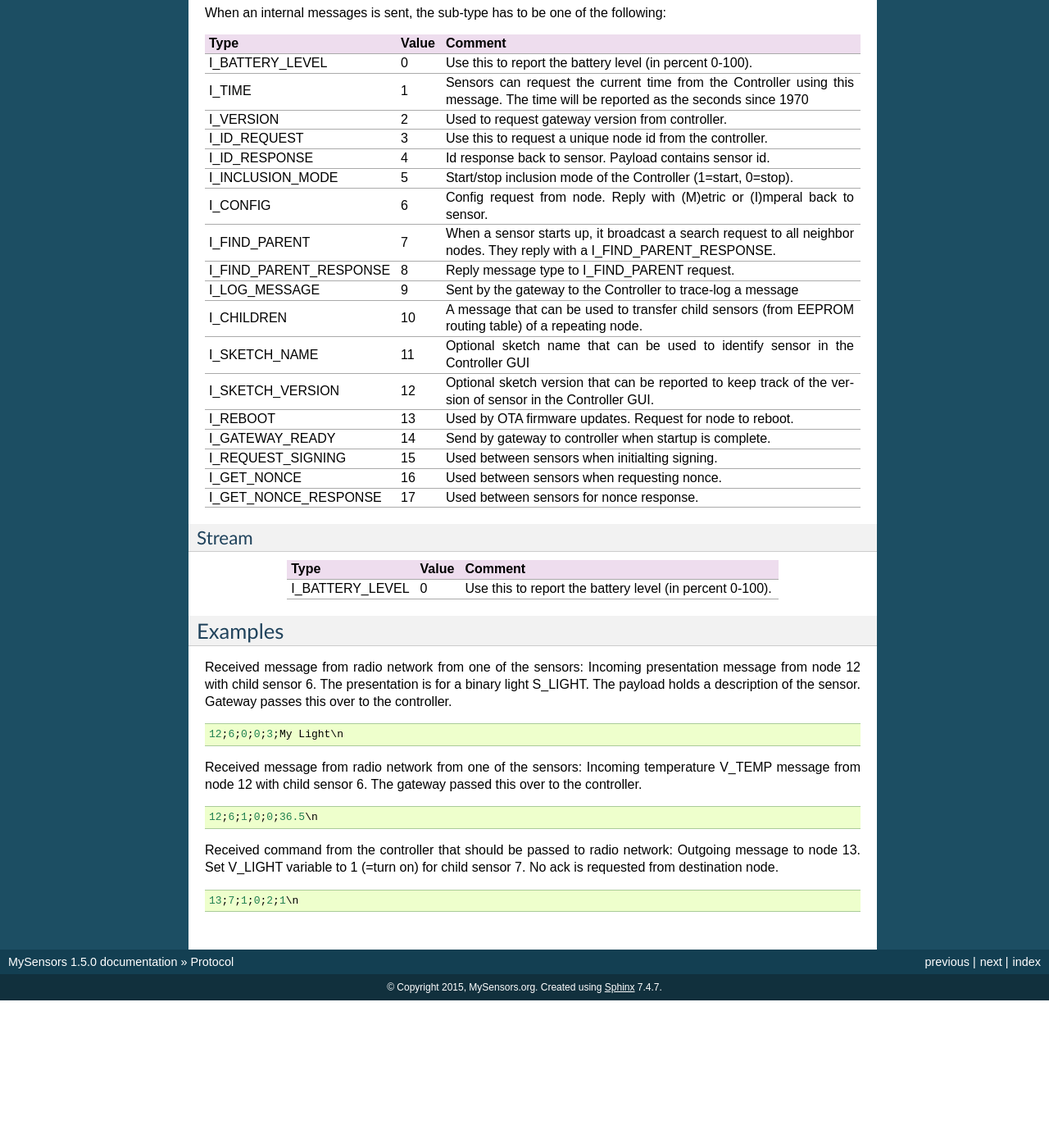
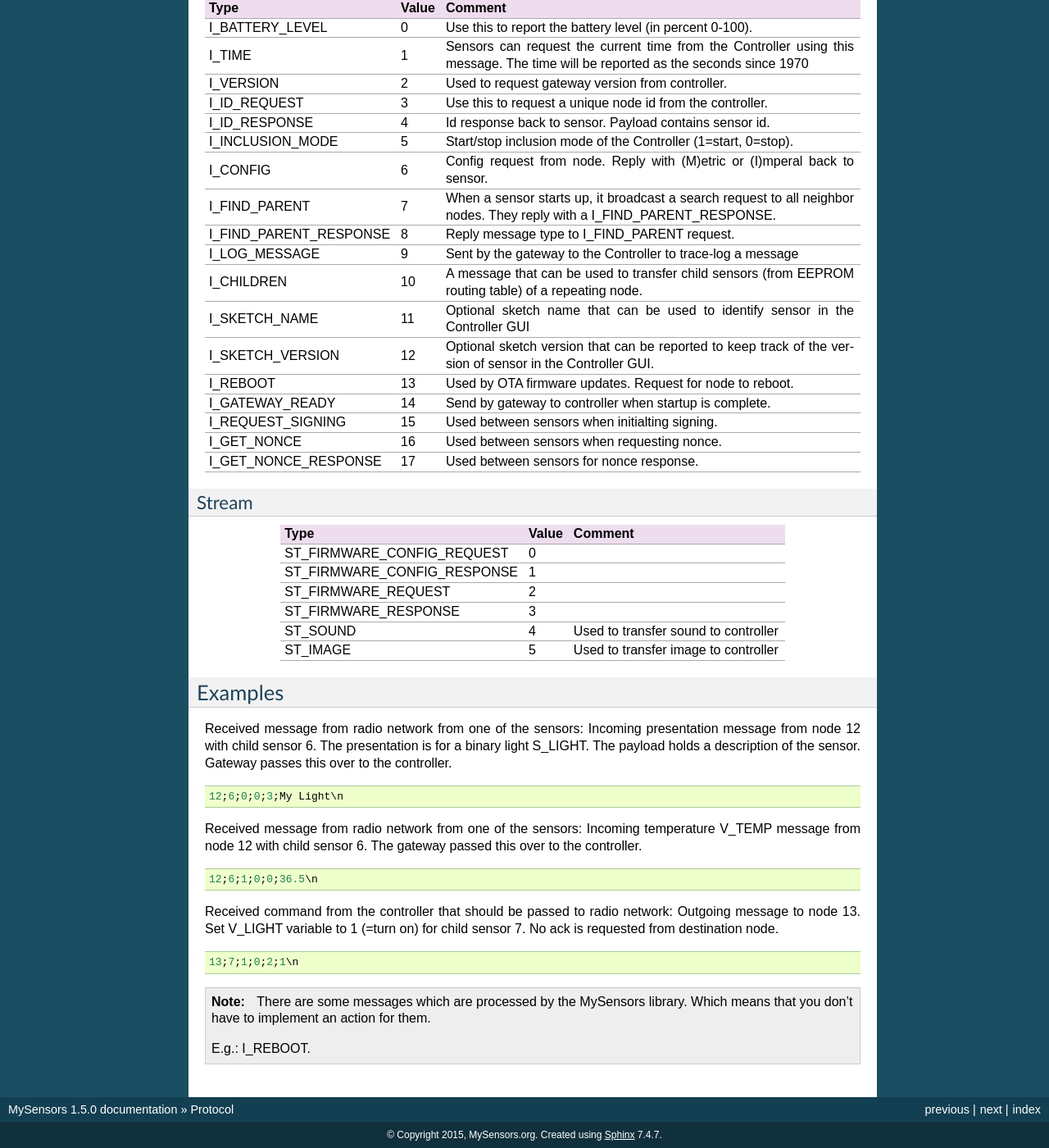
Before and after one commit to alfredocdmiranda/MySensors, a Sphinx documentation site: the page built from docs/protocol.rst, in a window 1280 px wide and 1400 px high, scrolled down 4715 px. Shown: the whole window at 82% size. Built offline with Sphinx 7.4.7, drawn with Linux system fonts in a browser that asks for light colours; before the commit the page ends 5935 px from its top, so only the background shows below that; some of the changed text lies outside the part shown.

Commit message:
Added stream subtype

```diff
--- a/docs/protocol.rst
+++ b/docs/protocol.rst
@@ -46,6 +46,14 @@ stream	      4     Used for OTA firmware updates.
 
 Message Sub-types
 *****************
+
+
+.. note::
+
+    If you feel that these sub-types don't fit your needs, there are some
+    custom varaibles that you can use. However, you think that people maybe
+    have the same issue, you can modify the liberary and add your variable,
+    then, pull your modifications to the development branch.
 
 Presentation
 ------------
@@ -109,11 +117,7 @@ Type	                  Value  Comment	                               Used by
 V_TEMP                    0      Temperature                               S_TEMP, S_HEATER, S_HVAC
 V_HUM                     1      Humidity                                  S_HUM
 V_STATUS                  2      Binary status. 0=off 1=on                 S_LIGHT, S_DIMMER, S_SPRINKLER, S_HVAC, S_HEATER
-V_LIGHT                   2      | *Deprecated* Alias for V_STATUS.        S_LIGHT, S_DIMMER, S_SPRINKLER
-                                 | Light status. 0=off 1=on
 V_PERCENTAGE              3      Percentage value. 0-100(%)                S_DIMMER
-V_DIMMER                  3      | *Deprecated* Alias for V_PERCENTAGE.    S_DIMMER
-                                 | Dimmer value. 0-100(%)
 V_PRESSURE                4      Atmospheric Pressure                      S_BARO
 V_FORECAST                5      | Whether forecast. One of "stable",      S_BARO
                                  | "sunny", "cloudy", "unstable",
@@ -209,11 +213,16 @@ I_GET_NONCE_RESPONSE      17     Used between sensors for nonce response.
 Stream
 ------
 
-=======================   ====== =========================================
-Type	                  Value  Comment
-=======================   ====== =========================================
-I_BATTERY_LEVEL           0      Use this to report the battery level (in percent 0-100).
-=======================   ====== =========================================
+============================   ====== =========================================
+Type                           Value  Comment
+============================   ====== =========================================
+ST_FIRMWARE_CONFIG_REQUEST     0
+ST_FIRMWARE_CONFIG_RESPONSE    1
+ST_FIRMWARE_REQUEST            2
+ST_FIRMWARE_RESPONSE           3
+ST_SOUND                       4      Used to transfer sound to controller
+ST_IMAGE                       5      Used to transfer image to controller
+============================   ====== =========================================
 
 Examples
 ********
@@ -242,3 +251,10 @@ sensor 7. No ack is requested from destination node.
 ::
 
     13;7;1;0;2;1\n
+
+.. note::
+
+    There are some messages which are processed by the MySensors library.
+    Which means that you don't have to implement an action for them.
+
+    E.g.: I_REBOOT.
```
